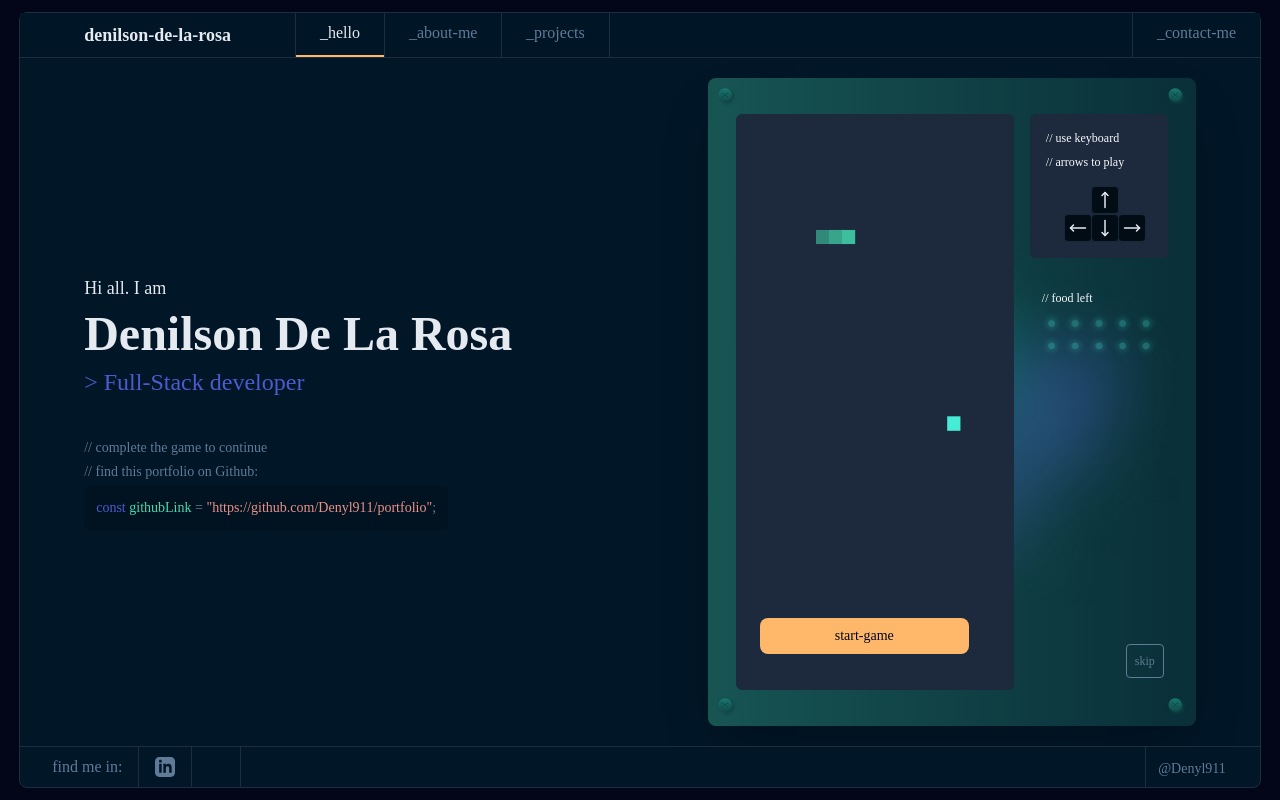
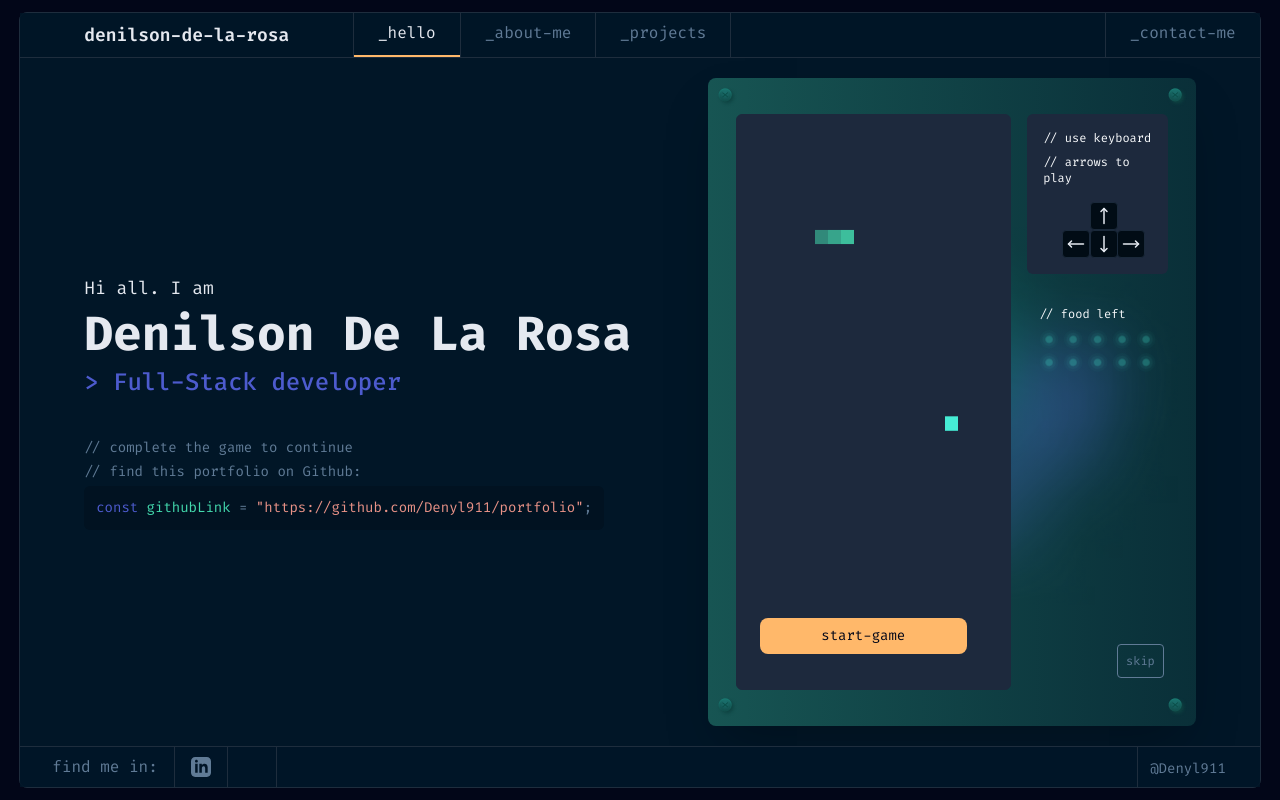
Before and after one commit to Denyl911/portfolio, a SvelteKit app: page / in a window 1280 px wide. Built offline with nearby package versions, Linux system fonts and the light colour scheme; some icons are missing.

Commit message:
Fira Code added

```diff
--- a/src/app.css
+++ b/src/app.css
@@ -8,3 +8,12 @@
 }
 
 @config "../tailwind.config.js";
+
+
+@font-face {
+  font-family: 'Fira Code';
+  src: url('/fonts/FiraCode-VariableFont_wght.ttf') format('truetype');
+  font-weight: 300 700;
+  font-style: normal;
+  font-display: swap;
+}
--- a/src/lib/components/Footer.svelte
+++ b/src/lib/components/Footer.svelte
@@ -2,7 +2,7 @@
 	import { SiX, SiGithub, SiInstagram, SiMastodon } from '@icons-pack/svelte-simple-icons';
 </script>
 
-<footer class="border-bluegray sticky bottom-0 z-50 border-t">
+<footer class="border-bluegray sticky bottom-0 z-50 border-t bg-[#011627]/85">
 	<div class="container mx-auto flex items-center justify-between md:flex-row">
 		<div class="flex items-center space-x-4 pl-1 md:pl-6 lg:pl-8">
 			<span class="text-midnight" data-interactive-cursor="text">find me in:</span>
--- a/src/routes/+layout.svelte
+++ b/src/routes/+layout.svelte
@@ -10,10 +10,8 @@
 	import Footer from '$lib/components/Footer.svelte';
 	import Header from '$lib/components/Header.svelte';
 	import { page } from '$app/state';
-	import { onMount } from 'svelte';
 
 	let { children } = $props();
-	let isMobile = $state(false);
 	injectAnalytics({ mode: dev ? 'development' : 'production' });
 
 	let currentCursorState: ActiveDataValue = $state({ activeDataName: '', activeDataElement: null });
@@ -73,15 +71,11 @@
 			cursorClass: 'outline-[#43D9AD] rounded-md outline-dashed outline-1  outline-offset-2'
 		}
 	];
-
-	onMount(() => {
-		isMobile = window.innerWidth < 1024;
-	});
 </script>
 
 <div
 	class="flex min-h-screen items-center justify-center bg-[#020618]"
-	data-interactive-cursor-area={isMobile}
+	data-interactive-cursor-area
 >
 	<div
 		class="flex h-[97vh] w-[97vw] flex-col rounded-lg border border-[#1E2D3D] bg-[#011627] font-['Fira_Code'] text-[#E5E9F0]"
```
Also changed, not shown: static/fonts/FiraCode-VariableFont_wght.ttf (added).
